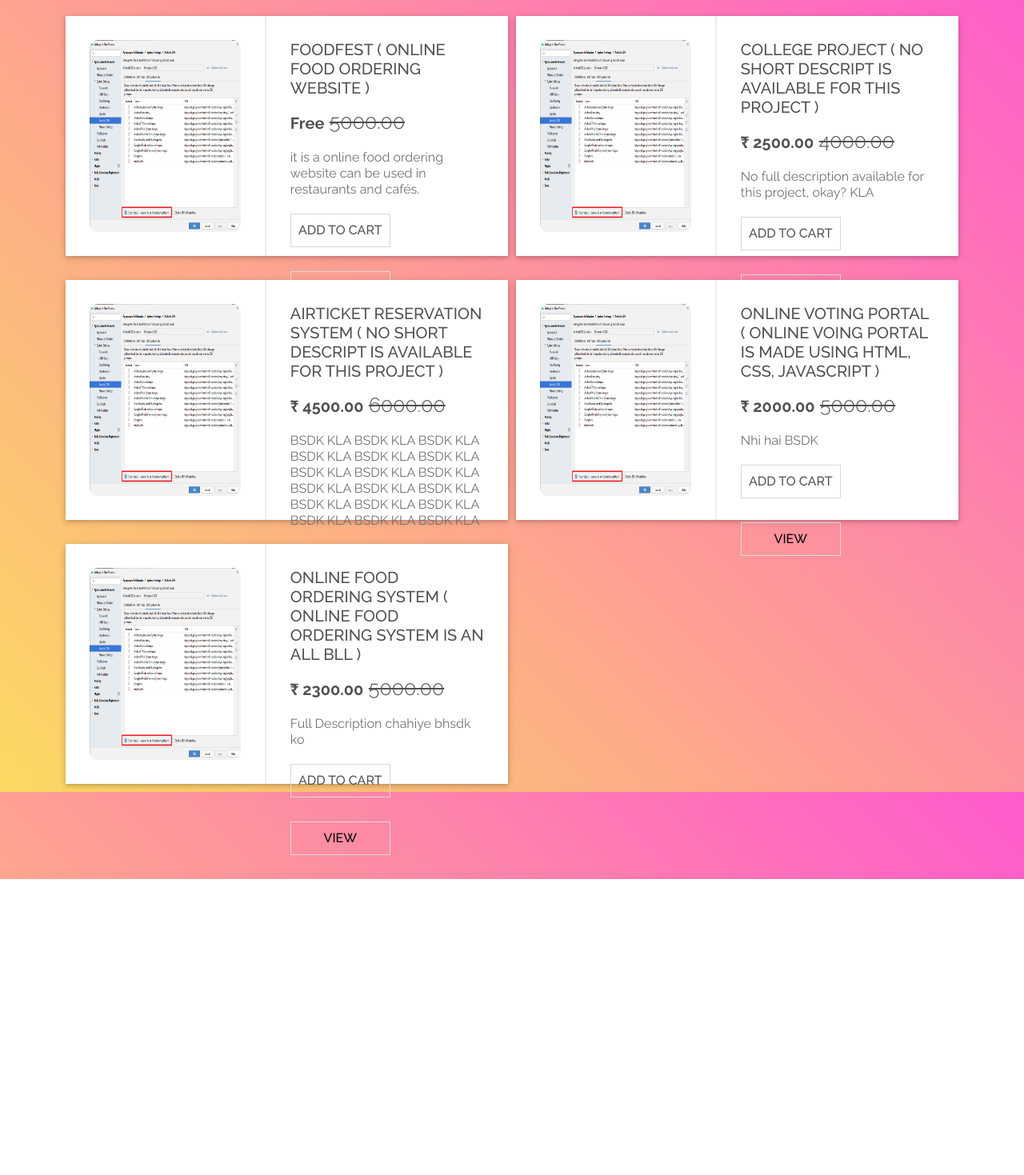
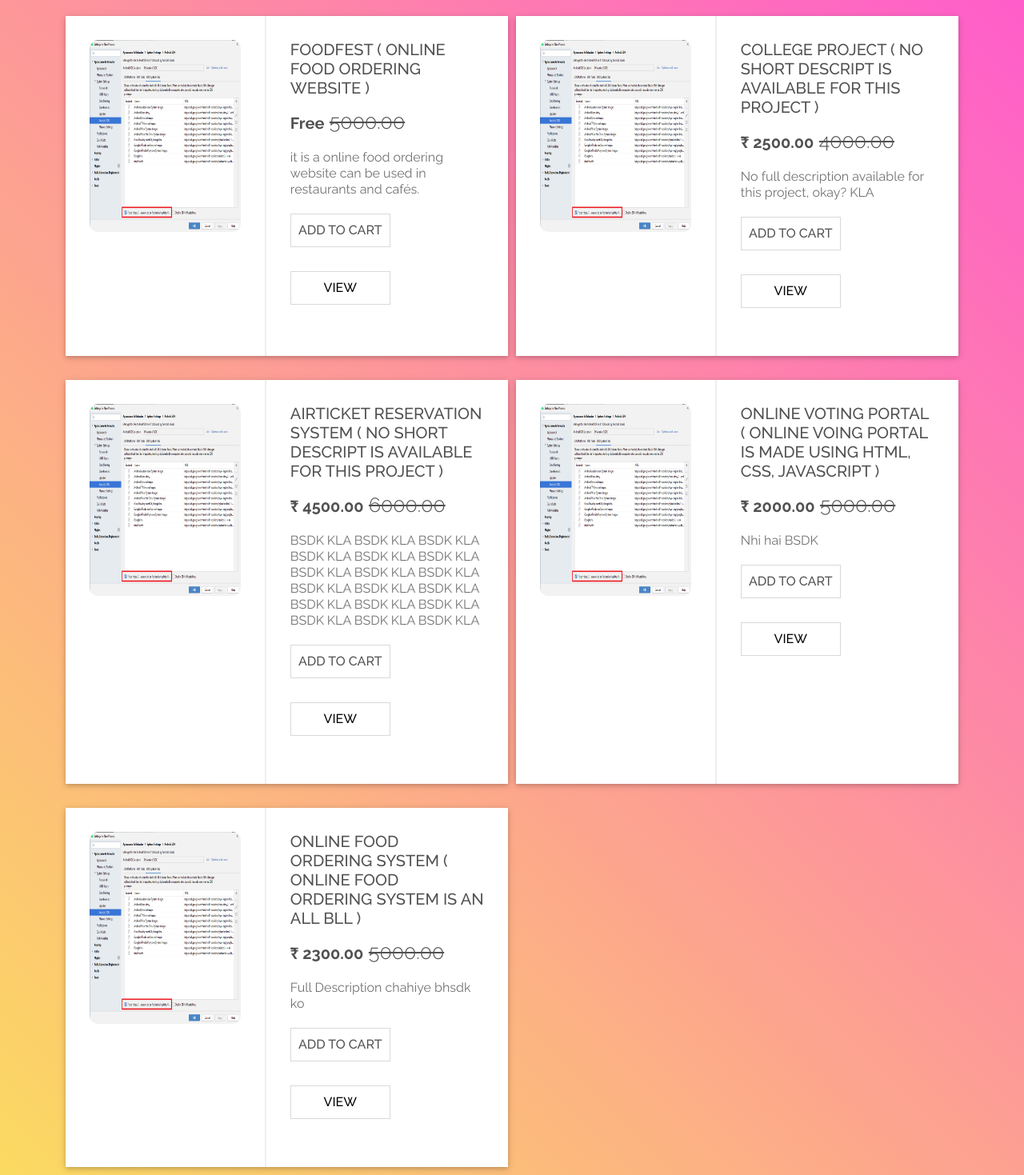
Before and after one commit to itz-A53-K/projectHub, a Django app: page /projects/ in a window 1280 px wide. Shown: the part 70-1539 px from the top of the page at 80% size. Before the commit the page ends 1169 px from the top, so only its background shows below. Run offline with Django 4.2, Linux system fonts and the light colour scheme; data comes from the database, SQL or seed files in the repository.

Commit message:
Some changes

```diff
--- a/static/user/css/project-cards.css
+++ b/static/user/css/project-cards.css
@@ -20,7 +20,7 @@ body {
   transition: all 0.3s;
   margin-bottom: 10px;
   margin-top: 10px;
-  height: 300px;
+  height: auto;
 }
 .card-pro:hover {
   box-shadow: 0 8px 17px 0 rgba(0, 0, 0, 0.2), 0 6px 20px 0 rgba(0, 0, 0, 0.19);
```
Also changed, not shown: media/Project_Image/Screenshot_2023-02-17_124823.png (deleted), media/Project_Image/logo-removebg-preview.jpg (deleted).
